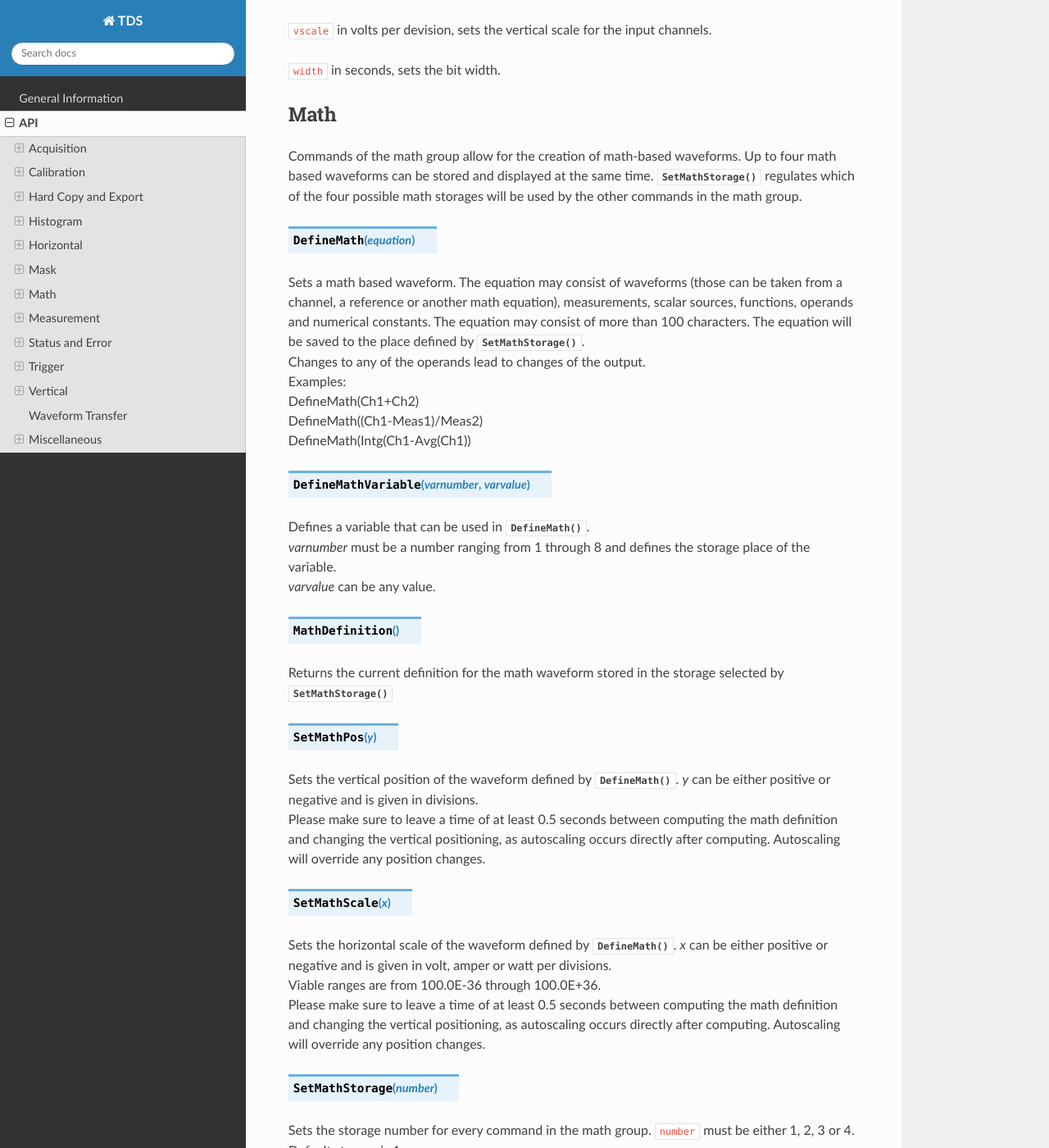
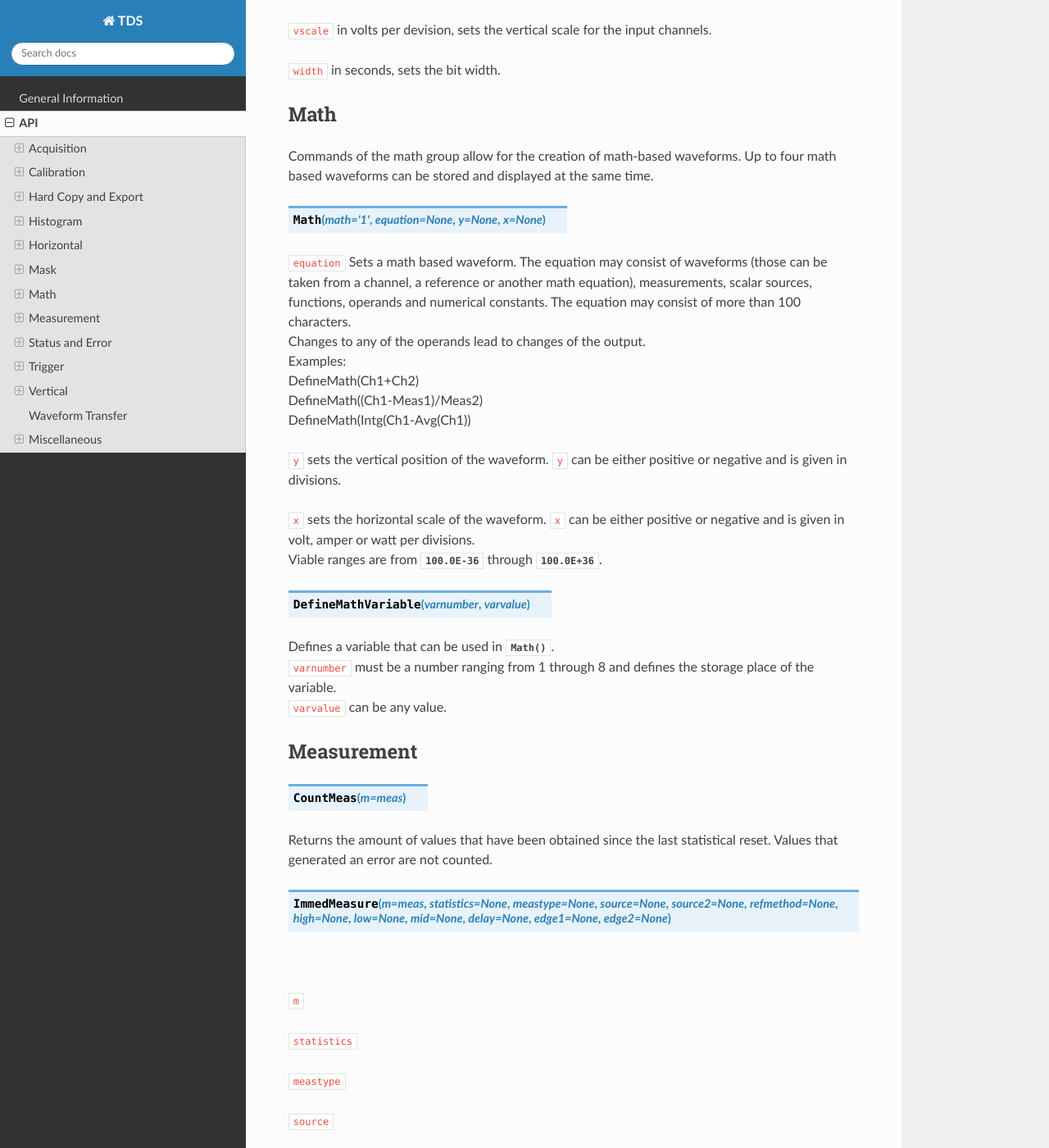
Before and after one commit to NeleWandel/TDS, a Sphinx documentation site: the page built from docs/source/API.rst, in a window 1280 px wide and 1400 px high, scrolled down 9807 px. Shown: the whole window at 82% size. Built offline with Sphinx 7.4.7 and the Read the Docs theme 2.0.0, drawn with Linux system fonts in a browser that asks for light colours; pages that are not in the unit, such as notebooks, are missing from menus; some of the changed text lies outside the part shown.

```diff
--- a/docs/source/API.rst
+++ b/docs/source/API.rst
@@ -272,40 +272,60 @@ Mask
 
 Math
 -----
-| Commands of the math group allow for the creation of math-based waveforms. Up to four math based waveforms can be stored and displayed at the same time. :meth:`SetMathStorage` regulates which of the four possible math storages will be used by the other commands in the math group.
+| Commands of the math group allow for the creation of math-based waveforms. Up to four math based waveforms can be stored and displayed at the same time.
 
-.. method:: DefineMath(equation)
-| Sets a math based waveform. The equation may consist of waveforms (those can be taken from a channel, a reference or another math equation), measurements, scalar sources, functions, operands and numerical constants. The equation may consist of more than 100 characters. The equation will be saved to the place defined by :meth:`SetMathStorage`.
+.. method:: Math(math='1', equation=None, y=None, x=None)
+| ``equation`` Sets a math based waveform. The equation may consist of waveforms (those can be taken from a channel, a reference or another math equation), measurements, scalar sources, functions, operands and numerical constants. The equation may consist of more than 100 characters.
 | Changes to any of the operands lead to changes of the output.
 | Examples:
 | DefineMath(Ch1+Ch2)
 | DefineMath((Ch1-Meas1)/Meas2)
 | DefineMath(Intg(Ch1-Avg(Ch1))
+|
+| ``y`` sets the vertical position of the waveform. ``y`` can be either positive or negative and is given in divisions.
+|
+| ``x`` sets the horizontal scale of the waveform. ``x`` can be either positive or negative and is given in volt, amper or watt per divisions.
+| Viable ranges are from :const:`100.0E-36` through :const:`100.0E+36`.
+
 .. method:: DefineMathVariable(varnumber, varvalue)
-| Defines a variable that can be used in :meth:`DefineMath`.
-| `varnumber` must be a number ranging from 1 through 8 and defines the storage place of the variable.
-| `varvalue` can be any value.
-.. method:: MathDefinition()
-| Returns the current definition for the math waveform stored in the storage selected by :meth:`SetMathStorage`
-.. method:: SetMathPos(y)
-| Sets the vertical position of the waveform defined by :meth:`DefineMath`. `y` can be either positive or negative and is given in divisions.
-| Please make sure to leave a time of at least 0.5 seconds between computing the math definition and changing the vertical positioning, as autoscaling occurs directly after computing. Autoscaling will override any position changes.
-.. method:: SetMathScale(x)
-| Sets the horizontal scale of the waveform defined by :meth:`DefineMath`. `x` can be either positive or negative and is given in volt, amper or watt per divisions.
-| Viable ranges are from 100.0E-36 through 100.0E+36.
-| Please make sure to leave a time of at least 0.5 seconds between computing the math definition and changing the vertical positioning, as autoscaling occurs directly after computing. Autoscaling will override any position changes.
-.. method:: SetMathStorage(number)
-| Sets the storage number for every command in the math group. ``number`` must be either 1, 2, 3 or 4.
-| Default storage is 1.
-.. method:: ShowMathPos()
-| Returns the current position set by :meth:`SetMathPos`.
-.. method:: ShowMathScale()
-| Returns the current scale set by :meth:`SetMathScale`.
+| Defines a variable that can be used in :meth:`Math`.
+| ``varnumber`` must be a number ranging from 1 through 8 and defines the storage place of the variable.
+| ``varvalue`` can be any value.
 
 Measurement
 -----------
 .. method:: CountMeas(m=meas)
 | Returns the amount of values that have been obtained since the last statistical reset. Values that generated an error are not counted.
+.. method:: ImmedMeasure(m=meas, statistics=None, meastype=None, source=None, source2=None, refmethod=None, high=None, low=None, mid=None, delay=None, edge1=None, edge2=None)
+|
+|
+| ``m``
+|
+| ``statistics``
+|
+| ``meastype``
+|
+| ``source``
+|
+| ``source2``
+|
+| ``refmethod``
+|
+| ``high``
+|
+| ``low``
+|
+| ``mid``
+|
+| ``delay``
+|
+| ``edge1``
+|
+| ``edge2``
+.. method:: ImmedValue()
+| Returns the value of the immediate measurement.
+.. method:: ImmedUnit()
+| Returns the unit of the immediate measurement.
 .. method:: Maximum(m=meas)
 | Returns the maximum value found for the measurement defined by ``m`` from :const:`1` to :const:`8`. If ``m`` is not defined, the command will use the value set by :meth:`UseMeasurement` (default is :const:`1`).
 .. method:: Mean(m=meas)
```
